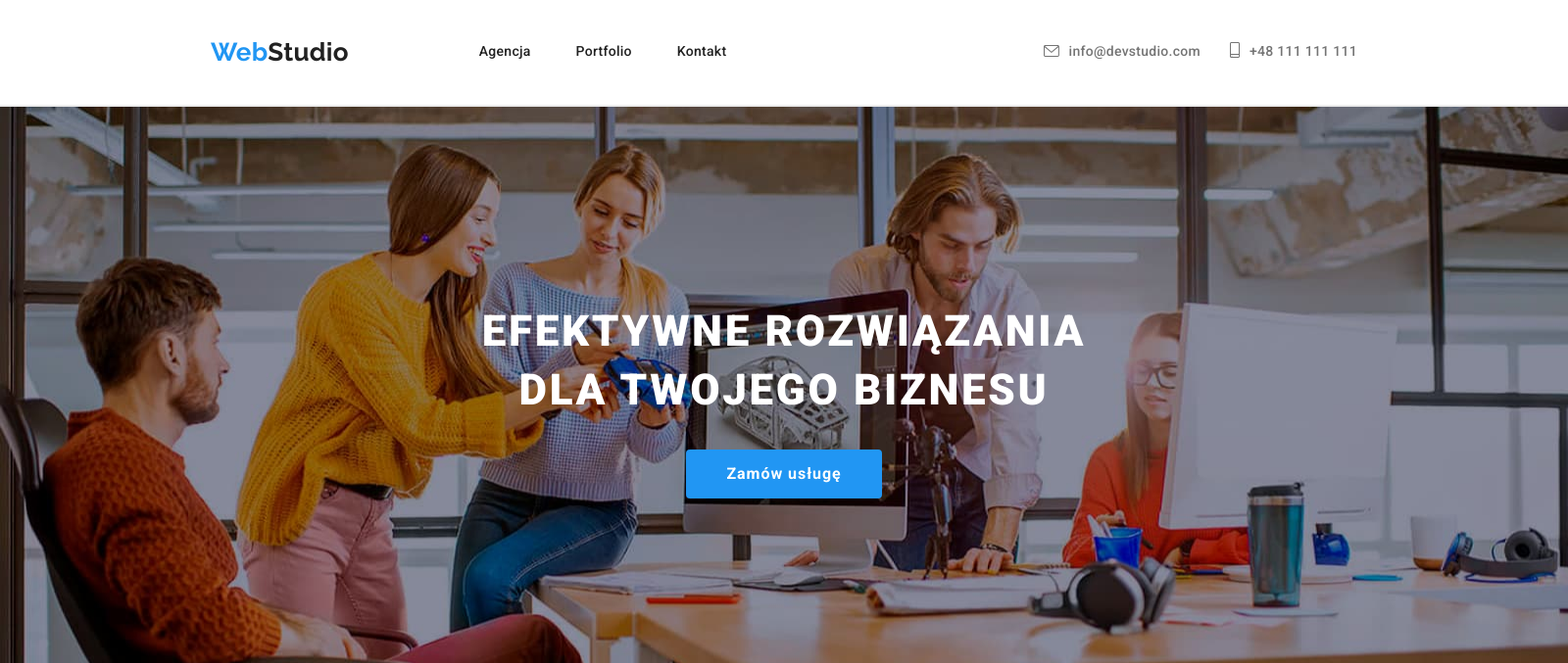
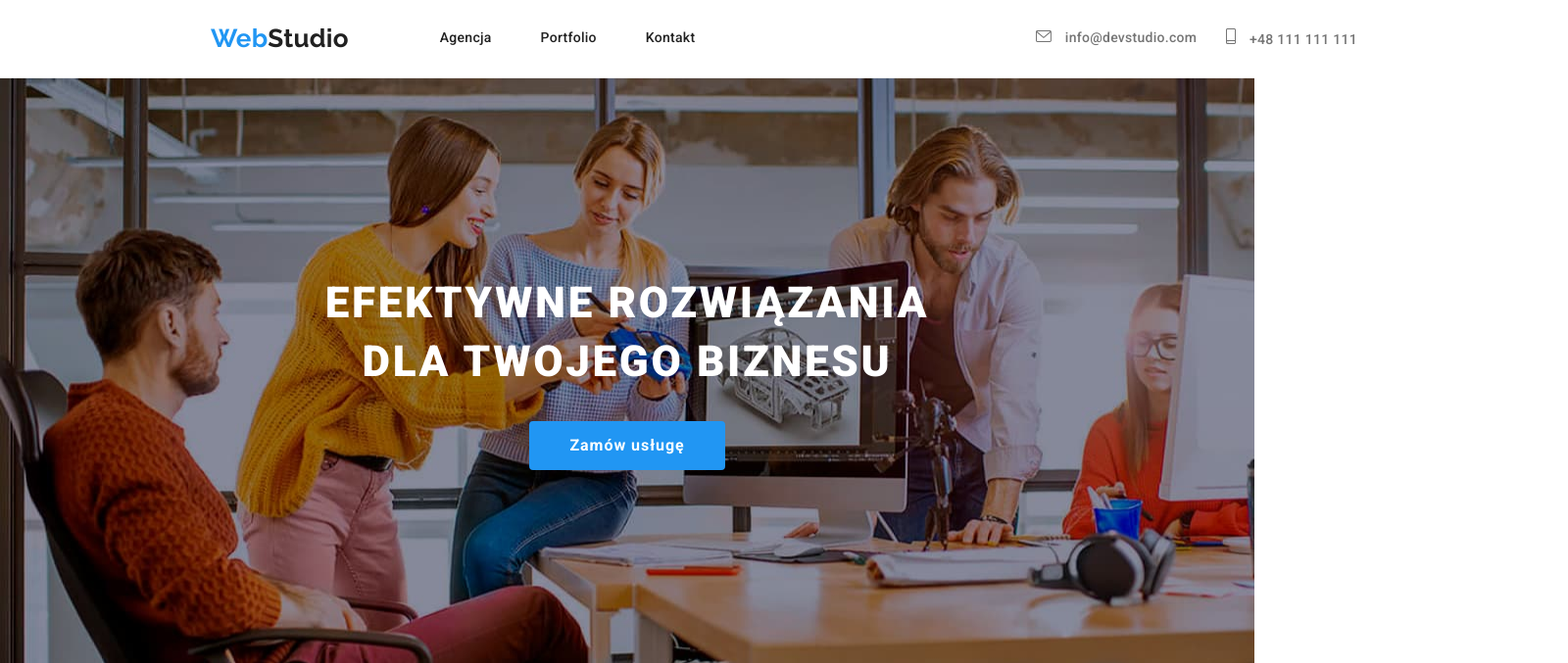
Before and after one commit to LadyAlicja/goit-markup-hw-04, a plain HTML site: page index.html in a window 1280 px wide. Shown: the top 677 px of the page at 98% size, 1600 px wide, since content can reach past the window. Drawn offline with Linux system fonts and the light colour scheme.

Commit message:
header-changed

```diff
--- a/css/styles.css
+++ b/css/styles.css
@@ -14,10 +14,11 @@
 
 body {
   font-family: "Roboto", sans-serif;
-  width: 1600px;
+
   background: var(--backgound-color);
   color: var(--text-normal-color);
-  margin: auto;
+  font-size: 14px;
+  letter-spacing: 0.03em;
 }
 
 a {
@@ -26,6 +27,8 @@ a {
 
 ul {
   list-style: none;
+  margin: 0;
+  padding: 0;
 }
 figure {
   margin: 0;
@@ -66,19 +69,21 @@ figure {
 }
 
 .page-header {
-  display: flex;
-  align-items: center;
-  justify-content: space-between;
   font-weight: 500;
   font-size: 14px;
   line-height: 1.14;
   letter-spacing: 0.02em;
   background-color: var(--header-color);
+  border-bottom: 1px solid #ececec;
 
   padding-top: 24px;
   padding-bottom: 24px;
 
   color: var(--text-headers-color);
+}
+
+.header-main-flex {
+  display: flex;
 }
 
 .nav-flexlist {
@@ -92,10 +97,8 @@ figure {
 
 .nav-items {
   display: flex;
-  gap: 46px;
+  gap: 50px;
   align-items: center;
-  justify-content: space-between;
-  margin: 0;
 }
 
 .contact-flex-item {
@@ -111,8 +114,8 @@ figure {
   display: flex;
   gap: 30px;
   align-items: center;
-  justify-content: end;
-  margin: 0;
+
+  margin-left: auto;
 }
 
 .email-flex:hover {
@@ -252,10 +255,6 @@ figure {
 
 .footer-text-color:focus {
   color: var(--text-hover-color);
-}
-
-.line {
-  border: 1px solid #ececec;
 }
 
 .button-filter-menu {
@@ -470,15 +469,13 @@ ul.aplications-list > li > figure > img {
 .phone-icon {
   width: 10px;
   height: 16px;
-
-  stroke: #757575;
+  margin-right: 10px;
 }
 
 .envelope-icon {
   width: 16px;
   height: 12px;
-
-  stroke: #757575;
+  margin-right: 10px;
 }
 
 .strenghts-icons {
--- a/index.html
+++ b/index.html
@@ -15,15 +15,12 @@
     <title>WebStudio</title>
   </head>
   <body>
-    <header class="container section-main-page page-header">
+    <header class="page-header">
+      <div class="container section-main-page header-main-flex">
         <nav class="nav-flexlist">
-        <ul class="padding-none">
-          <li>
           <a href="index.html" class="webstudio-black"
             ><span class="webstudio-blue">Web</span>Studio</a
           >
-          </li>
-        </ul>
           <ul class="nav-items">
             <li>
               <a href="#" class="header-links">Agencja</a>
@@ -38,27 +35,20 @@
         </nav>
         <div class="contact-flex">
           <a href="mailto:info@devstudio.com" class="header-links-contact">
-          <ul class="contact-flex-item">
-            <li class="padding-top-2">
             <svg class="envelope-icon">
               <use href="./images/icons.svg#icon-envelope"></use>
             </svg>
-            </li>
-            <li>info@devstudio.com</li>
-          </ul></a
+            info@devstudio.com </a
           ><a href="tel:+48111111111" class="header-links-contact">
-          <ul class="contact-flex-item">
-            <li>
             <svg class="phone-icon">
               <use href="./images/icons.svg#icon-smartphone"></use>
             </svg>
-            </li>
-            <li><span class="tel-number">+48 111 111 111</span></li>
-          </ul></a
-        >
+            <span class="tel-number">+48 111 111 111</span>
+          </a>
+        </div>
       </div>
     </header>
-    <div class="line"></div>
+
     <main>
       <div class="header-block">
         <h1 class="header-block-text">
```
Lines whose indentation alone changed are shown as unchanged.
